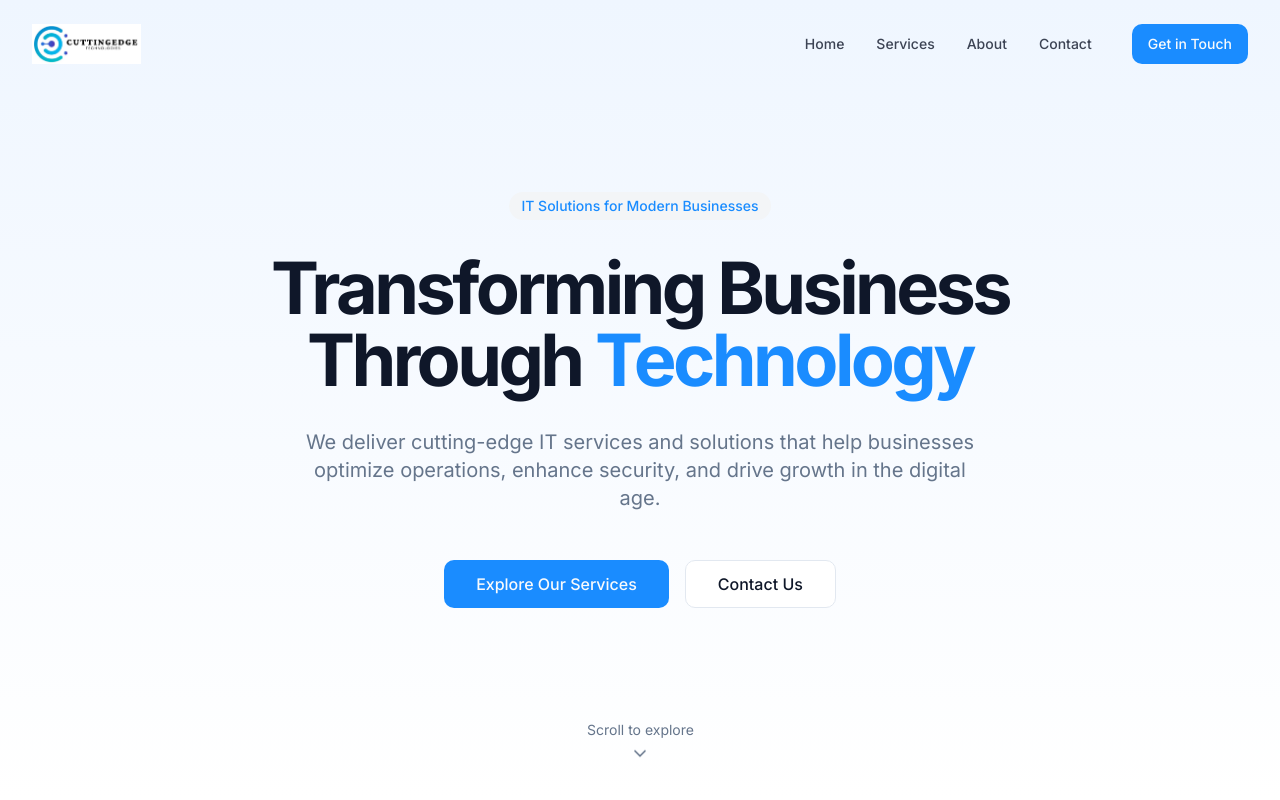
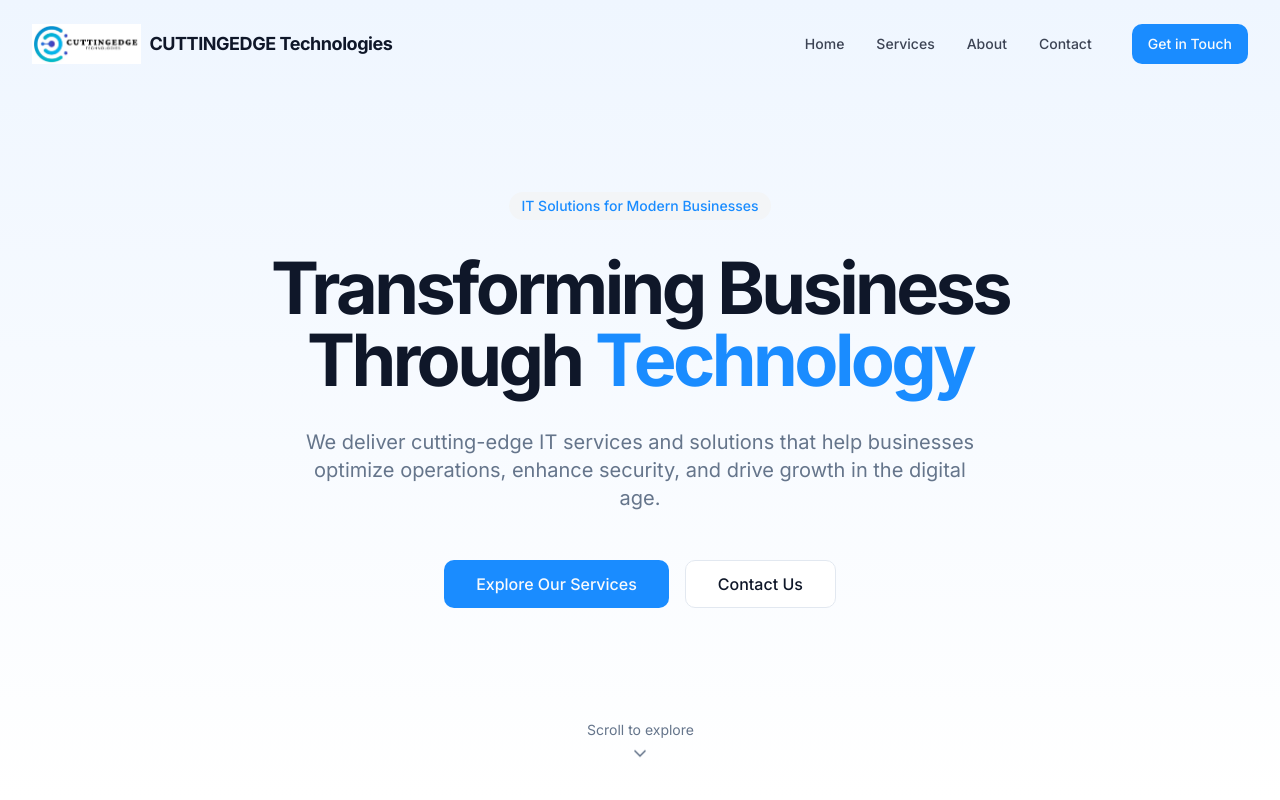
Before and after one commit to kolithakasun/cuttingedgeweb, a React (Vite) app: page / in a window 1280 px wide. Shown: the top 800 px of the page. Built offline with nearby package versions, Linux system fonts and the light colour scheme.

Commit message:
Add title with logo
Adds the title "CUTTINGEDGE Technologies" with the logo.

```diff
--- a/src/components/Footer.tsx
+++ b/src/components/Footer.tsx
@@ -14,12 +14,13 @@ const Footer = () => {
           <div className="grid grid-cols-1 md:grid-cols-4 gap-8 mb-12">
             <div className="md:col-span-2">
               <div className="mb-4">
-                <a href="#" className="inline-block">
+                <a href="#" className="inline-flex items-center gap-2">
                   <img
                     src="/lovable-uploads/e44b6988-8639-4875-86d4-8bf052f2215d.png"
                     alt="CuttingEdge Technologies Logo"
                     className="h-12 w-auto"
                   />
+                  <span className="text-xl font-bold tracking-tight">CUTTINGEDGE Technologies</span>
                 </a>
               </div>
               <p className="text-muted-foreground max-w-md mb-6">
@@ -64,7 +65,7 @@ const Footer = () => {
 
           <div className="border-t border-gray-100 pt-8 flex flex-col md:flex-row justify-between items-center">
             <p className="text-muted-foreground text-sm">
-              &copy; {currentYear} CuttingEdge Technologies. All rights reserved.
+              &copy; {currentYear} CUTTINGEDGE Technologies. All rights reserved.
             </p>
             <div className="flex space-x-6 mt-4 md:mt-0">
               <a href="#" className="text-muted-foreground hover:text-foreground text-sm transition-colors">Privacy Policy</a>
--- a/src/components/Header.tsx
+++ b/src/components/Header.tsx
@@ -36,6 +36,7 @@ const Header = () => {
             alt="CuttingEdge Technologies Logo"
             className="h-10 w-auto"
           />
+          <span className="text-lg font-bold tracking-tight">CUTTINGEDGE Technologies</span>
         </a>
 
         {/* Desktop Navigation */}
```
